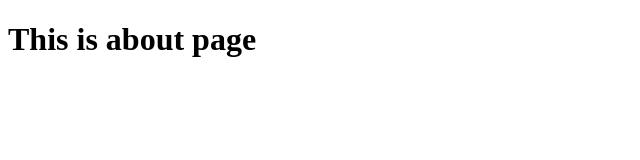
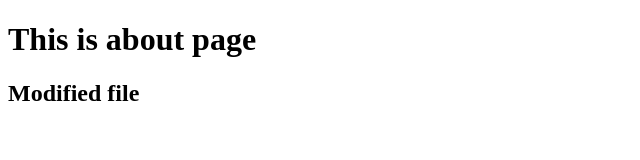
Before and after one commit to mahadevM19sole/git-login, a plain HTML site: page about.html in a window 1280 px wide. Shown: the whole page, without its empty margins (0-640 px from the left). Drawn offline with Linux system fonts and the light colour scheme.

Commit message:
final commit

```diff
--- a/about.html
+++ b/about.html
@@ -10,5 +10,6 @@
     <h1>
         This is about page
     </h1>
+    <h2>Modified file</h2>
 </body>
 </html>
```
Also changed, not shown: index.html (+1 -0 lines).
